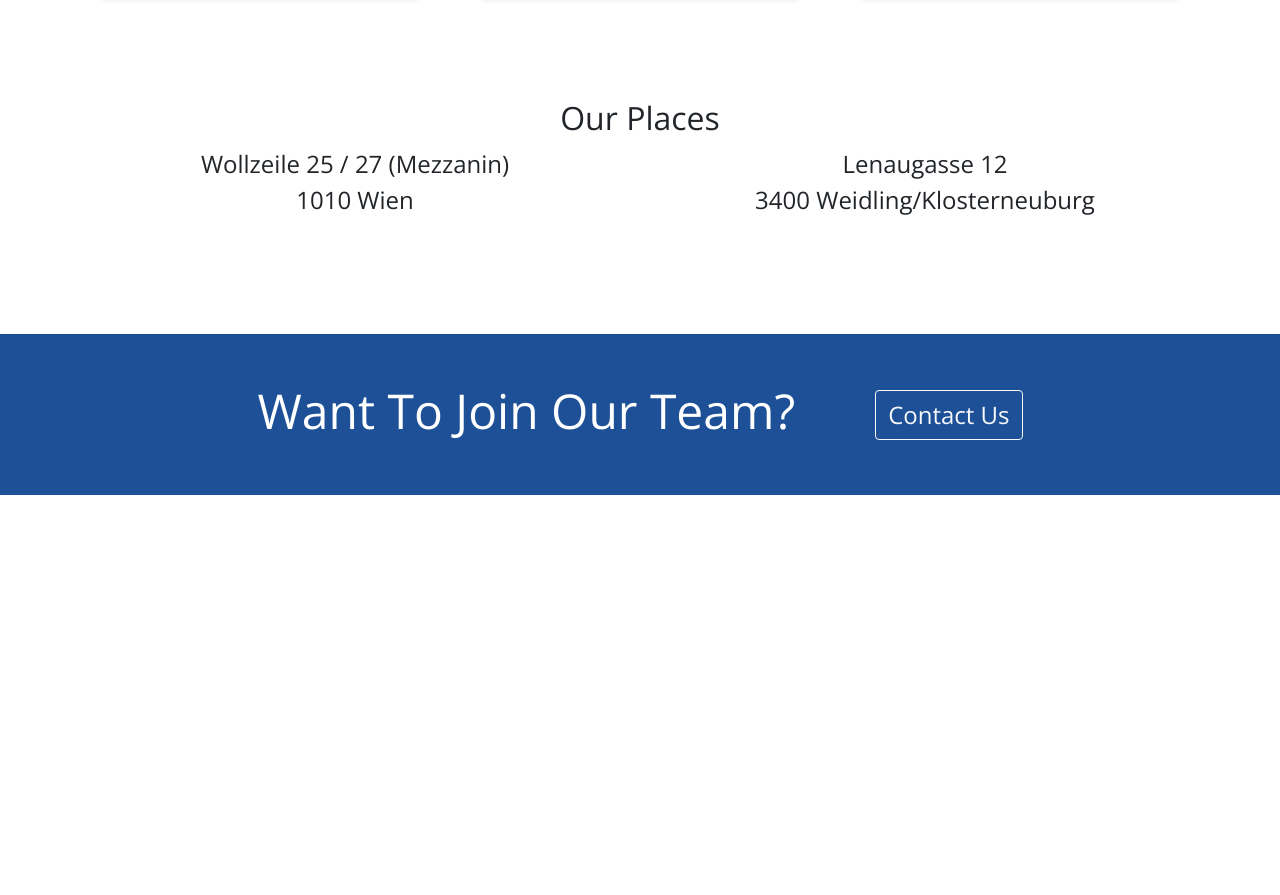
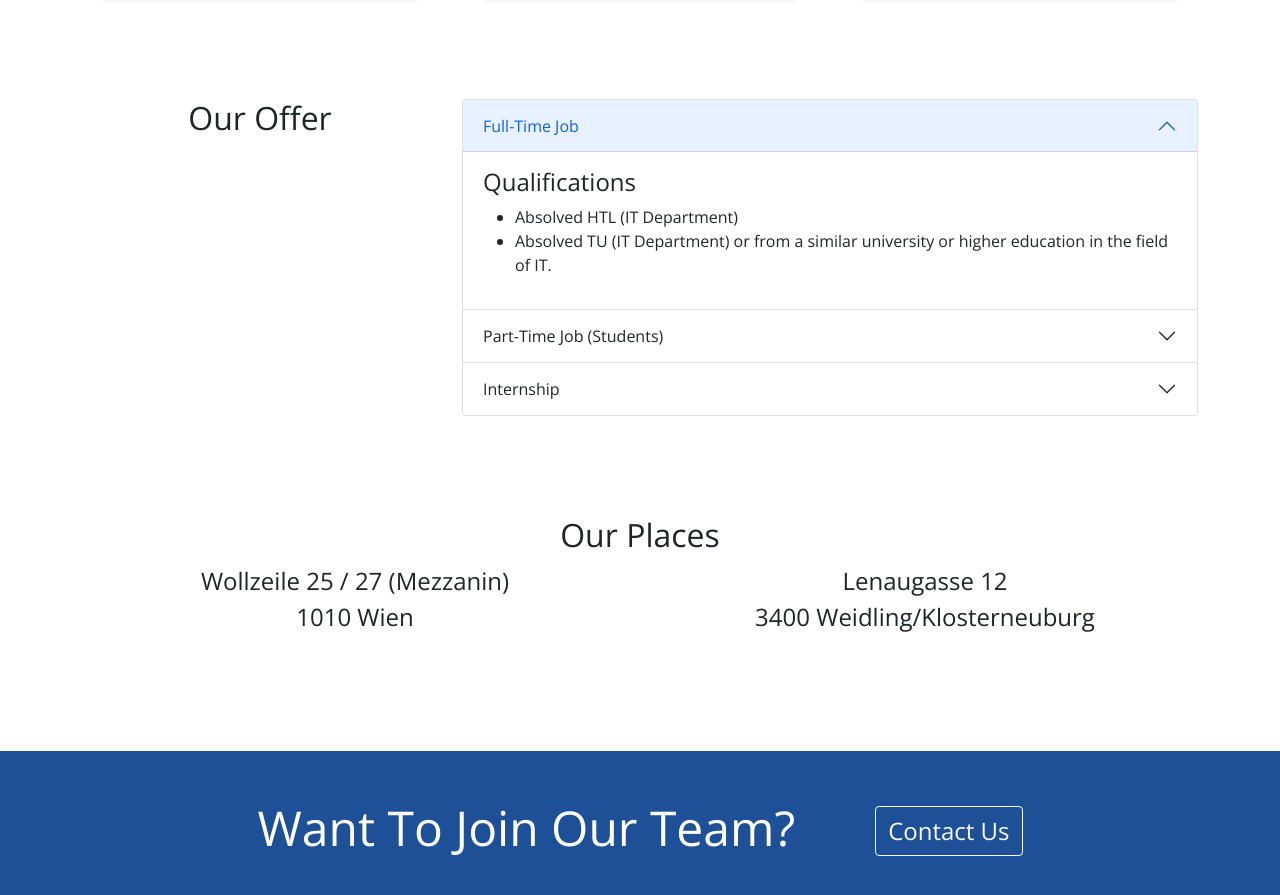
Before and after one commit to R1ce02/shark-career, a Vue app: page /#/ in a window 1280 px wide. Shown: the part 1992-2887 px from the top of the page. Before the commit the page ends 2487 px from the top, so only its background shows below. Built offline with nearby package versions, Linux system fonts and the light colour scheme.

Commit message:
added our offer

```diff
--- a/public/index.html
+++ b/public/index.html
@@ -1,5 +1,5 @@
 <!DOCTYPE html>
-<html lang="">
+<html lang="en">
 
 <head>
   <meta charset="utf-8">
--- /dev/null
+++ b/src/components/homePage_Offer.vue
@@ -0,0 +1,101 @@
+<template>
+  <div class="container">
+    <div class="row">
+      <div class="col-sm-4">
+        <h2 class="title">Our Offer</h2>
+      </div>
+      <div class="col-sm-8">
+        <div class="accordion" id="accordionExample">
+          <div class="accordion-item">
+            <h2 class="accordion-header" id="headingOne">
+              <button
+                class="accordion-button"
+                type="button"
+                data-bs-toggle="collapse"
+                data-bs-target="#collapseOne"
+                aria-expanded="true"
+                aria-controls="collapseOne"
+              >
+                Full-Time Job
+              </button>
+            </h2>
+            <div
+              id="collapseOne"
+              class="accordion-collapse collapse show"
+              aria-labelledby="headingOne"
+              data-bs-parent="#accordionExample"
+            >
+              <div class="accordion-body">
+                <h4>Qualifications</h4>
+                <ul>
+                    <li>Absolved HTL (IT Department)</li>
+                    <li>Absolved TU (IT Department) or from a similar university or higher education in the field of IT.</li>
+                </ul>
+              </div>
+            </div>
+          </div>
+          <div class="accordion-item">
+            <h2 class="accordion-header" id="headingTwo">
+              <button
+                class="accordion-button collapsed"
+                type="button"
+                data-bs-toggle="collapse"
+                data-bs-target="#collapseTwo"
+                aria-expanded="false"
+                aria-controls="collapseTwo"
+              >
+                Part-Time Job (Students)
+              </button>
+            </h2>
+            <div
+              id="collapseTwo"
+              class="accordion-collapse collapse"
+              aria-labelledby="headingTwo"
+              data-bs-parent="#accordionExample"
+            >
+              <div class="accordion-body">
+                  <p>
+                      If you are a student studying in the IT field we can offer you a part time job keeping your studies in mind.
+                  </p>
+              </div>
+            </div>
+          </div>
+          <div class="accordion-item">
+            <h2 class="accordion-header" id="headingThree">
+              <button
+                class="accordion-button collapsed"
+                type="button"
+                data-bs-toggle="collapse"
+                data-bs-target="#collapseThree"
+                aria-expanded="false"
+                aria-controls="collapseThree"
+              >
+                Internship
+              </button>
+            </h2>
+            <div
+              id="collapseThree"
+              class="accordion-collapse collapse"
+              aria-labelledby="headingThree"
+              data-bs-parent="#accordionExample"
+            >
+              <div class="accordion-body">
+                As a student of a HTL you can apply for a summer interntion at Shark-Soft.
+              </div>
+            </div>
+          </div>
+        </div>
+      </div>
+    </div>
+  </div>
+</template>
+
+<style scoped>
+.title {
+  text-align: center;
+}
+
+.container {
+  margin-bottom: 100px;
+}
+</style>
--- a/src/components/homePage_Places.vue
+++ b/src/components/homePage_Places.vue
@@ -1,6 +1,6 @@
 <template>
   <div class="container">
-    <h1 class="title">Our Places</h1>
+    <h2 class="title">Our Places</h2>
     <div class="row">
       <div class="col">
         <p class="txt">Wollzeile 25 / 27 (Mezzanin)<br />1010 Wien</p>
@@ -14,7 +14,7 @@
 </template>
 
 <style scoped>
-h1 {
+h2 {
   text-align: center;
 }
 
--- a/src/components/homePage_Tools.vue
+++ b/src/components/homePage_Tools.vue
@@ -72,11 +72,15 @@ export default {
   methods: {
     arise(entry) {
       entry.forEach((change) => {
-        change.target.classList.add("rising");
+        change.target.classList.toggle("rising");
       });
     },
     observeEntrance() {
-      let options = { threshold: [1] };
+      let options = {
+        root: null, // Sets the framing element to the viewport
+        rootMargin: "0px",
+        threshold: [0.5],
+      };
 
       let observer = new IntersectionObserver(this.arise, options);
 
@@ -113,7 +117,7 @@ export default {
 
 .rising {
   animation-name: shadow;
-  animation-duration: 1s;
+  animation-duration: 1.5s;
   animation-fill-mode: forwards;
 }
 
--- a/src/views/Home.vue
+++ b/src/views/Home.vue
@@ -13,8 +13,12 @@
     <benefits />
   </section>
   <section>
+    <offer />
+  </section>
+  <section>
     <places />
   </section>
+
 
   <div id="interestedStrip" class="container-fluid">
     <h1>Want To Join Our Team?</h1>
@@ -33,6 +37,7 @@ import mission from "../components/homePage_mission.vue";
 import tools from "../components/homePage_Tools.vue";
 import benefits from "../components/homePage_Benefits.vue";
 import places from "../components/homePage_Places.vue";
+import offer from "../components/homePage_Offer.vue"
 
 export default {
   components: {
@@ -41,6 +46,7 @@ export default {
     tools,
     benefits,
     places,
+    offer
   },
 };
 </script>
```
